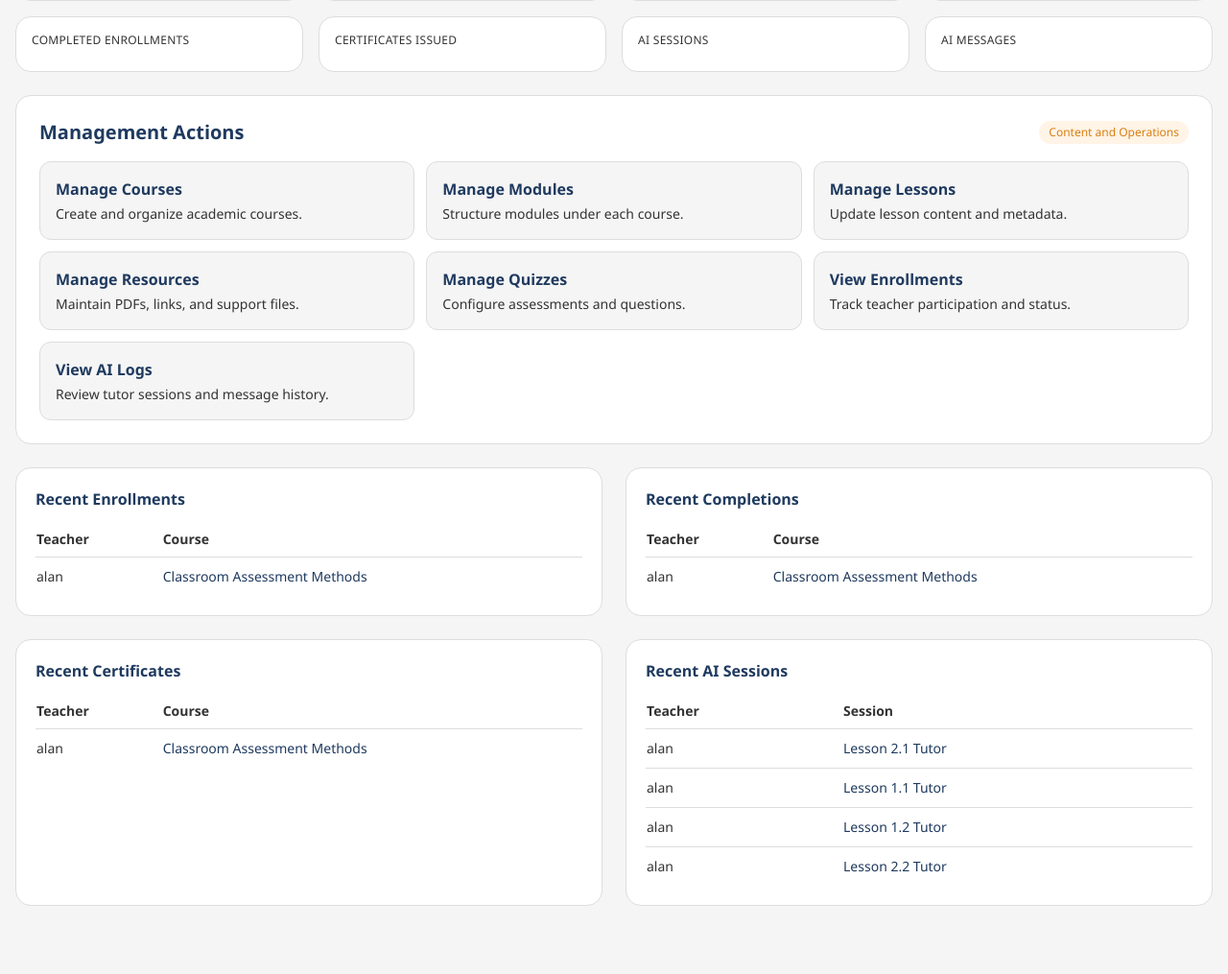
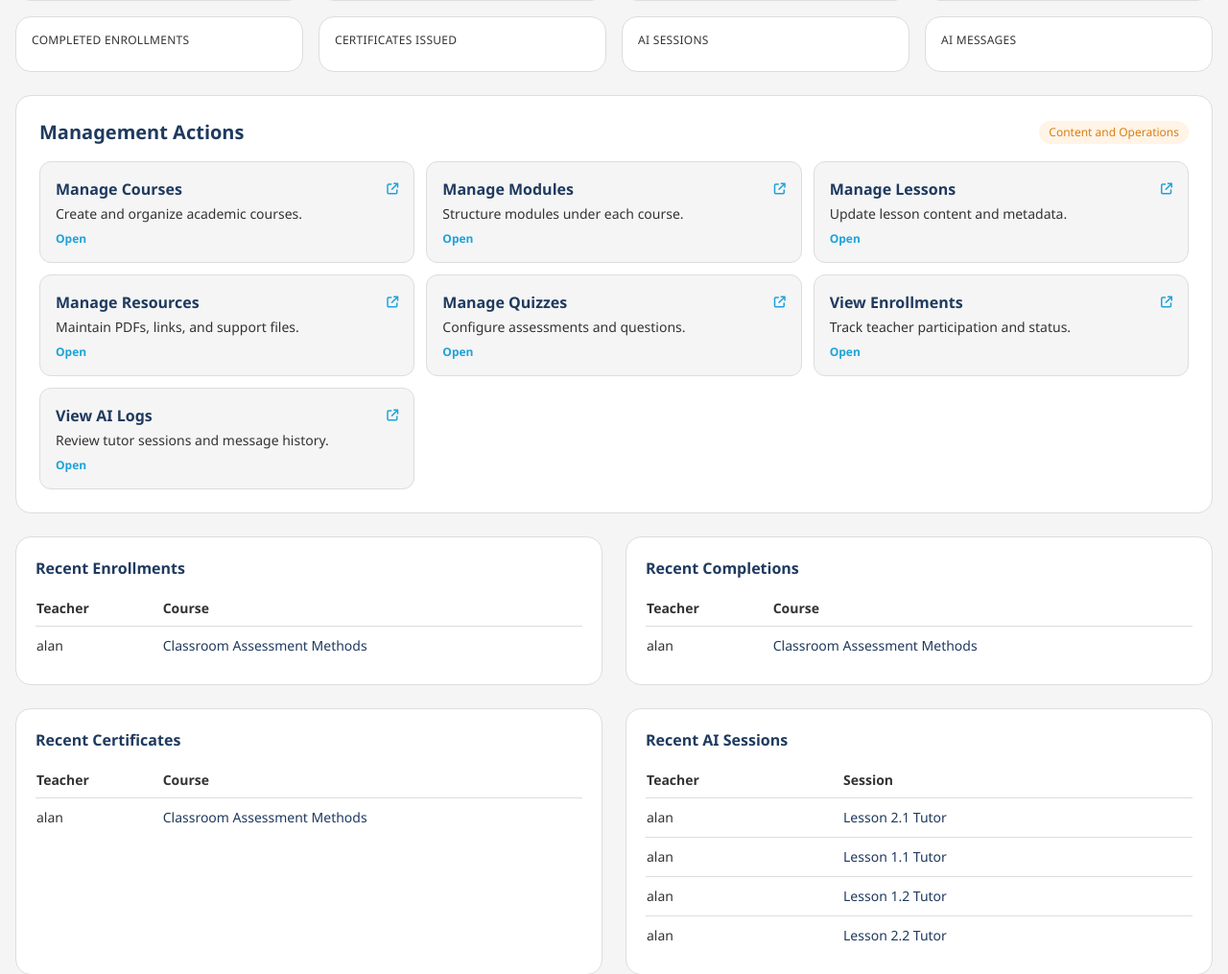
Before and after one commit to allankalema/unite_protoype, a Django app: template dashboard/templates/dashboard/home.html in a window 1280 px wide. Shown: the part 384-1399 px from the top of the page at 96% size. Run offline with Django 5.2, Linux system fonts and the light colour scheme; the template is opened without the code that fills it: values that come from a table or form of the project are taken from there, others are empty; data comes from the database, SQL or seed files in the repository; some libraries are stand-ins or nearby versions.

Commit message:
design upgrade

```diff
--- a/dashboard/templates/dashboard/home.html
+++ b/dashboard/templates/dashboard/home.html
@@ -63,33 +63,61 @@
             <span class="text-xs px-2.5 py-1 rounded-full bg-unite-orange-100 text-unite-orange-600">Content and Operations</span>
         </div>
         <div class="mt-4 grid sm:grid-cols-2 lg:grid-cols-3 gap-3">
-            <a class="group border border-unite-gray-300 rounded-xl p-4 bg-unite-gray-100 hover:bg-unite-blue-100 transition" href="{% url 'dashboard:manage-courses' %}">
+            <a class="group border border-unite-gray-300 rounded-xl p-4 bg-unite-gray-100 hover:bg-unite-blue-100 hover:border-unite-blue-500 hover:shadow-md transition cursor-pointer" href="{% url 'dashboard:manage-courses' %}">
+                <div class="flex items-start justify-between gap-3">
                     <p class="font-semibold text-unite-navy-500">Manage Courses</p>
+                    <i class="fa-solid fa-arrow-up-right-from-square text-unite-blue-500 text-xs mt-1"></i>
+                </div>
                 <p class="text-sm text-unite-text-main mt-1">Create and organize academic courses.</p>
+                <p class="text-xs text-unite-blue-500 font-semibold mt-2">Open</p>
             </a>
-            <a class="group border border-unite-gray-300 rounded-xl p-4 bg-unite-gray-100 hover:bg-unite-blue-100 transition" href="{% url 'dashboard:manage-modules' %}">
+            <a class="group border border-unite-gray-300 rounded-xl p-4 bg-unite-gray-100 hover:bg-unite-blue-100 hover:border-unite-blue-500 hover:shadow-md transition cursor-pointer" href="{% url 'dashboard:manage-modules' %}">
+                <div class="flex items-start justify-between gap-3">
                     <p class="font-semibold text-unite-navy-500">Manage Modules</p>
+                    <i class="fa-solid fa-arrow-up-right-from-square text-unite-blue-500 text-xs mt-1"></i>
+                </div>
                 <p class="text-sm text-unite-text-main mt-1">Structure modules under each course.</p>
+                <p class="text-xs text-unite-blue-500 font-semibold mt-2">Open</p>
             </a>
-            <a class="group border border-unite-gray-300 rounded-xl p-4 bg-unite-gray-100 hover:bg-unite-blue-100 transition" href="{% url 'dashboard:manage-lessons' %}">
+            <a class="group border border-unite-gray-300 rounded-xl p-4 bg-unite-gray-100 hover:bg-unite-blue-100 hover:border-unite-blue-500 hover:shadow-md transition cursor-pointer" href="{% url 'dashboard:manage-lessons' %}">
+                <div class="flex items-start justify-between gap-3">
                     <p class="font-semibold text-unite-navy-500">Manage Lessons</p>
+                    <i class="fa-solid fa-arrow-up-right-from-square text-unite-blue-500 text-xs mt-1"></i>
+                </div>
                 <p class="text-sm text-unite-text-main mt-1">Update lesson content and metadata.</p>
+                <p class="text-xs text-unite-blue-500 font-semibold mt-2">Open</p>
             </a>
-            <a class="group border border-unite-gray-300 rounded-xl p-4 bg-unite-gray-100 hover:bg-unite-blue-100 transition" href="{% url 'dashboard:manage-resources' %}">
+            <a class="group border border-unite-gray-300 rounded-xl p-4 bg-unite-gray-100 hover:bg-unite-blue-100 hover:border-unite-blue-500 hover:shadow-md transition cursor-pointer" href="{% url 'dashboard:manage-resources' %}">
+                <div class="flex items-start justify-between gap-3">
                     <p class="font-semibold text-unite-navy-500">Manage Resources</p>
+                    <i class="fa-solid fa-arrow-up-right-from-square text-unite-blue-500 text-xs mt-1"></i>
+                </div>
                 <p class="text-sm text-unite-text-main mt-1">Maintain PDFs, links, and support files.</p>
+                <p class="text-xs text-unite-blue-500 font-semibold mt-2">Open</p>
             </a>
-            <a class="group border border-unite-gray-300 rounded-xl p-4 bg-unite-gray-100 hover:bg-unite-blue-100 transition" href="{% url 'dashboard:manage-quizzes' %}">
+            <a class="group border border-unite-gray-300 rounded-xl p-4 bg-unite-gray-100 hover:bg-unite-blue-100 hover:border-unite-blue-500 hover:shadow-md transition cursor-pointer" href="{% url 'dashboard:manage-quizzes' %}">
+                <div class="flex items-start justify-between gap-3">
                     <p class="font-semibold text-unite-navy-500">Manage Quizzes</p>
+                    <i class="fa-solid fa-arrow-up-right-from-square text-unite-blue-500 text-xs mt-1"></i>
+                </div>
                 <p class="text-sm text-unite-text-main mt-1">Configure assessments and questions.</p>
+                <p class="text-xs text-unite-blue-500 font-semibold mt-2">Open</p>
             </a>
-            <a class="group border border-unite-gray-300 rounded-xl p-4 bg-unite-gray-100 hover:bg-unite-blue-100 transition" href="{% url 'dashboard:enrollments' %}">
+            <a class="group border border-unite-gray-300 rounded-xl p-4 bg-unite-gray-100 hover:bg-unite-blue-100 hover:border-unite-blue-500 hover:shadow-md transition cursor-pointer" href="{% url 'dashboard:enrollments' %}">
+                <div class="flex items-start justify-between gap-3">
                     <p class="font-semibold text-unite-navy-500">View Enrollments</p>
+                    <i class="fa-solid fa-arrow-up-right-from-square text-unite-blue-500 text-xs mt-1"></i>
+                </div>
                 <p class="text-sm text-unite-text-main mt-1">Track teacher participation and status.</p>
+                <p class="text-xs text-unite-blue-500 font-semibold mt-2">Open</p>
             </a>
-            <a class="group border border-unite-gray-300 rounded-xl p-4 bg-unite-gray-100 hover:bg-unite-blue-100 transition sm:col-span-2 lg:col-span-1" href="{% url 'dashboard:ai-logs' %}">
+            <a class="group border border-unite-gray-300 rounded-xl p-4 bg-unite-gray-100 hover:bg-unite-blue-100 hover:border-unite-blue-500 hover:shadow-md transition cursor-pointer sm:col-span-2 lg:col-span-1" href="{% url 'dashboard:ai-logs' %}">
+                <div class="flex items-start justify-between gap-3">
                     <p class="font-semibold text-unite-navy-500">View AI Logs</p>
+                    <i class="fa-solid fa-arrow-up-right-from-square text-unite-blue-500 text-xs mt-1"></i>
+                </div>
                 <p class="text-sm text-unite-text-main mt-1">Review tutor sessions and message history.</p>
+                <p class="text-xs text-unite-blue-500 font-semibold mt-2">Open</p>
             </a>
         </div>
     </section>
```
Lines whose indentation alone changed are shown as unchanged.
